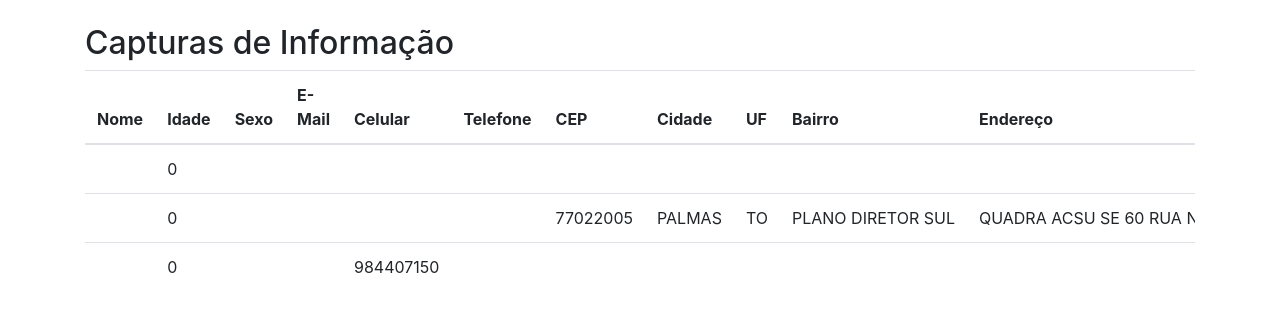
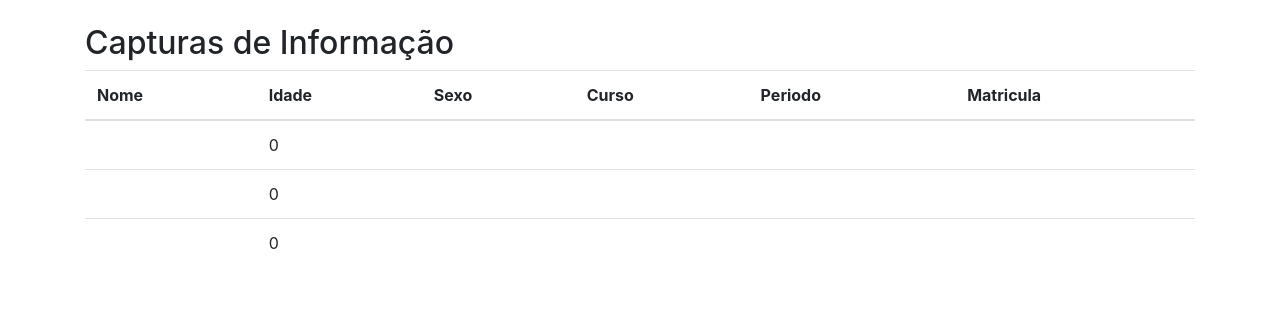
Before and after one commit to gilevertonsr/Chatbot-em-Python-II, a Django app: page /capturas/0/ in a window 1280 px wide. Shown: the part 56-368 px from the top of the page. Run offline with Django 3.2, Linux system fonts and the light colour scheme; data comes from the database, SQL or seed files in the repository; some libraries are stand-ins or nearby versions.

Commit message:
Alterações

```diff
--- a/capturas/models.py
+++ b/capturas/models.py
@@ -5,20 +5,12 @@ class Captura(models.Model):
 	code = models.CharField(max_length=15)
 	code_user = models.CharField(max_length=15)
 	active = models.IntegerField()
-	name = models.CharField(max_length=100) # nome
-	age = models.IntegerField() # idade
-	sex = models.CharField(max_length=10) # sexo
-	email = models.CharField(max_length=100) # email
-	cellphone = models.CharField(max_length=15) # telefone celular
-	phone = models.CharField(max_length=10) # telefone fixo
-	cep = models.CharField(max_length=10) # cep - exemplo: 04538-133
-	state = models.CharField(max_length=50) # estado
-	city = models.CharField(max_length=100) # cidade
-	neighborhood = models.CharField(max_length=100) # bairro
-	address = models.CharField(max_length=200) # endereço
-	number = models.CharField(max_length=5) # número
-	cpf = models.CharField(max_length=15) # cpf - exemplo: 542.458.414-43
-	cnpj = models.CharField(max_length=15) # cnpj - exemplo: 76.255.668/0001-41
+	name = models.CharField(max_length=100)
+	age = models.IntegerField()
+	sex = models.CharField(max_length=10)
+	curso = models.CharField(max_length=100)
+	periodo = models.CharField(max_length=15)
+	matricula = models.CharField(max_length=20)
 
 	def __str__(self):
 		return self.code
--- a/capturas/templates/capturas.html
+++ b/capturas/templates/capturas.html
@@ -53,17 +53,10 @@
 						<th>Nome</th>
 						<th>Idade</th>
 						<th>Sexo</th>
-						<th>E-Mail</th>
-						<th>Celular</th>
-						<th>Telefone</th>
-						<th>CEP</th>
-						<th>Cidade</th>
-						<th>UF</th>
-						<th>Bairro</th>
-						<th>Endereço</th>
-						<th>Número</th>
-						<th>CPF</th>
-						<th>CNPJ</th>
+						<th>Curso</th>
+						<th>Periodo</th>
+						<th>Matricula</th>
+
 					</tr>
 				</thead>
 				<tbody>
@@ -72,17 +65,9 @@
 						<td nowrap="true">{{captura.name}}</td>
 						<td nowrap="true">{{captura.age}}</td>
 						<td nowrap="true">{{captura.sex}}</td>
-						<td nowrap="true">{{captura.email}}</td>
-						<td nowrap="true">{{captura.cellphone}}</td>
-						<td nowrap="true">{{captura.phone}}</td>
-						<td nowrap="true">{{captura.cep}}</td>
-						<td nowrap="true">{{captura.city}}</td>
-						<td nowrap="true">{{captura.state}}</td>
-						<td nowrap="true">{{captura.neighborhood}}</td>
-						<td nowrap="true">{{captura.address}}</td>
-						<td nowrap="true">{{captura.number}}</td>
-						<td nowrap="true">{{captura.cpf}}</td>
-						<td nowrap="true">{{captura.cnpj}}</td>
+						<td nowrap="true">{{captura.curso}}</td>
+						<td nowrap="true">{{captura.periodo}}</td>
+						<td nowrap="true">{{captura.matricula}}</td>
 					</tr>
 					{% endfor %}
 				</tbody>
```
Also changed, not shown: perguntas/views.py (+12 -18 lines), content/img/a.png (deleted).
